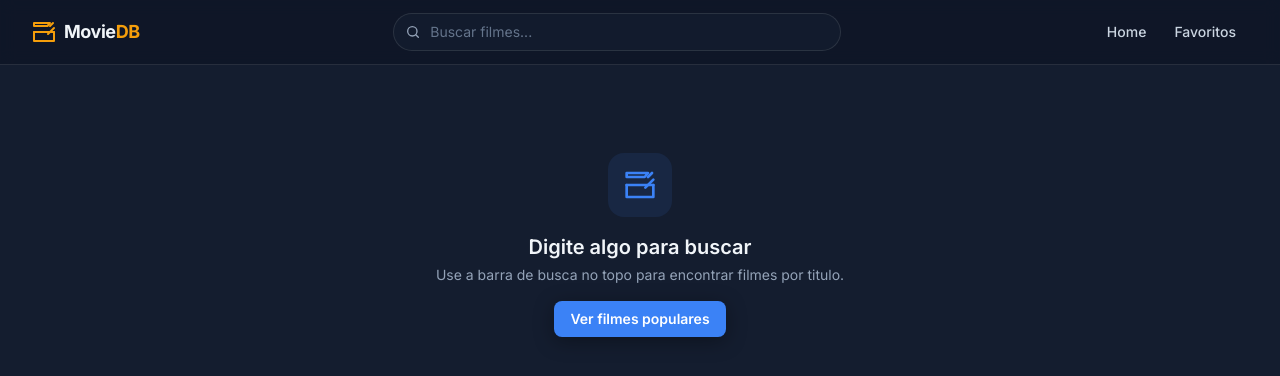
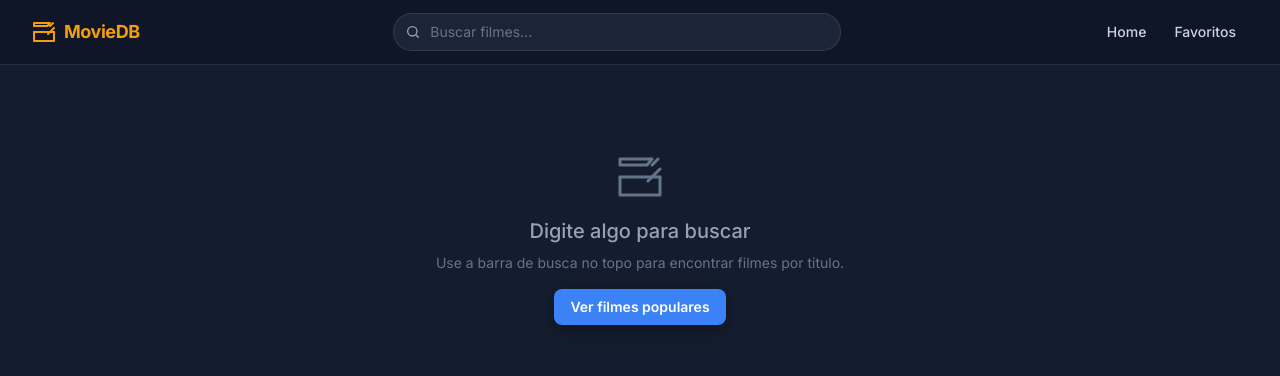
Before and after one commit to LGustavos/react-movie-system, a Next.js app: page /search in a window 1280 px wide. Shown: the top 376 px of the page. Built offline with nearby package versions, Linux system fonts and the light colour scheme.

Commit message:
style: update EmptyState and Header components for improved layout and consistency

```diff
--- a/src/components/EmptyState.tsx
+++ b/src/components/EmptyState.tsx
@@ -21,12 +21,12 @@ export function EmptyState({
     <div
       className={`flex flex-col items-center justify-center gap-4 py-16 text-center ${className}`}
     >
-      <div className="flex h-16 w-16 items-center justify-center rounded-2xl bg-brand-500/10 text-brand-500">
-        {icon ?? <ClapperboardIcon className="h-8 w-8" />}
+      <div className="text-slate-500">
+        {icon ?? <ClapperboardIcon className="h-12 w-12" strokeWidth={1.5} />}
       </div>
-      <div className="space-y-1">
-        <h2 className="text-xl font-semibold text-slate-100">{title}</h2>
-        {description && <p className="max-w-md text-sm text-slate-400">{description}</p>}
+      <div className="space-y-2">
+        <h2 className="text-xl font-medium text-slate-400">{title}</h2>
+        {description && <p className="max-w-md text-sm text-slate-500">{description}</p>}
       </div>
       {cta && (
         <Link href={cta.href} className="btn-primary">
--- a/src/components/Header.tsx
+++ b/src/components/Header.tsx
@@ -43,9 +43,7 @@ export function Header() {
           aria-label="MovieDB - Ir para a home"
         >
           <ClapperboardIcon className="h-6 w-6" />
-          <span className="text-lg font-bold tracking-tight text-slate-100">
-            Movie<span className="text-accent-500">DB</span>
-          </span>
+          <span className="text-lg font-bold tracking-tight">MovieDB</span>
         </Link>
 
         <form
@@ -66,7 +64,7 @@ export function Header() {
               onChange={(e) => setQuery(e.target.value)}
               placeholder="Buscar filmes..."
               autoComplete="off"
-              className="w-full rounded-full border border-white/10 bg-surface-900/80 py-2 pl-9 pr-3 text-sm text-slate-100 placeholder:text-slate-500 focus:border-brand-500 focus:outline-none focus:ring-2 focus:ring-brand-500/40"
+              className="w-full rounded-full border border-white/10 bg-surface-800 py-2 pl-9 pr-4 text-sm text-slate-100 placeholder:text-slate-500 focus:border-brand-500 focus:outline-none focus:ring-2 focus:ring-brand-500/40"
             />
           </div>
         </form>
```
